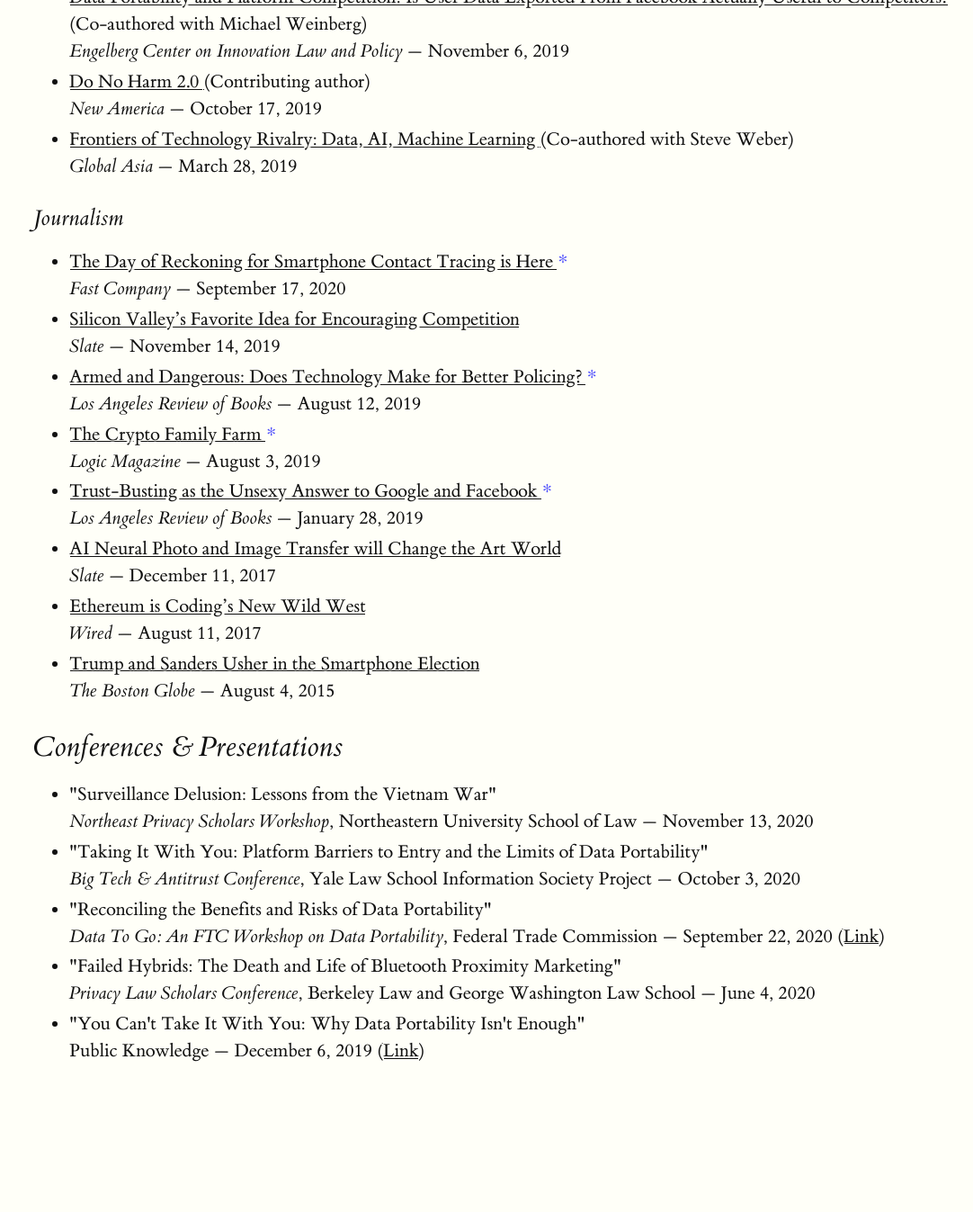
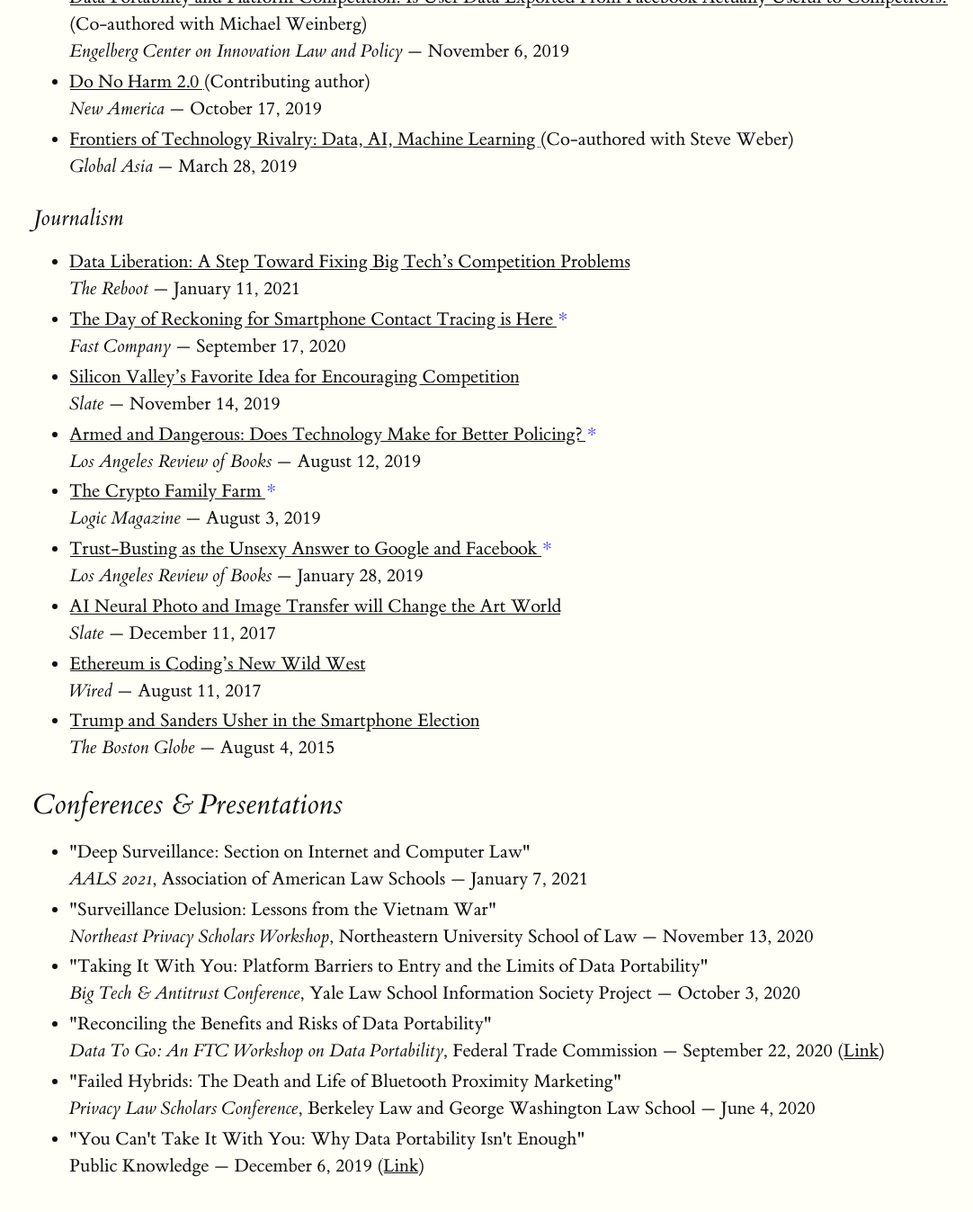
Before and after one commit to gajeam/gajeam.github.io, a Jekyll site: the page built from index.html, in a window 1280 px wide and 1400 px high, scrolled down 869 px. Shown: the top 1347 px of the window at 90% size, without its empty margins (91-1173 px from the left). Built offline with Jekyll 4.4.1, drawn with Linux system fonts in a browser that asks for light colours; before the commit the page ends 2141 px from its top, so only the background shows below that.

Commit message:
Added links

```diff
--- a/_data/links.yaml
+++ b/_data/links.yaml
@@ -44,6 +44,11 @@
         fave: false
   - title: "Journalism"
     list:
+      - name: "Data Liberation: A Step Toward Fixing Big Tech’s Competition Problems"
+        publisher: The Reboot
+        link: https://thereboot.com/data-liberation-a-step-toward-fixing-big-techs-competition-problems/
+        date: January 11, 2021
+        fave: false
       - name: "The Day of Reckoning for Smartphone Contact Tracing is Here"
         publisher: Fast Company
         link: https://www.fastcompany.com/90550939/the-day-of-reckoning-for-smartphone-contact-tracing-is-here
@@ -86,6 +91,10 @@
         fave: false
 conferences:
   list:
+    - name: "Deep Surveillance: Section on Internet and Computer Law"
+      conference: "AALS 2021"
+      host: "Association of American Law Schools"
+      date: January 7, 2021
     - name: "Surveillance Delusion: Lessons from the Vietnam War"
       conference: "Northeast Privacy Scholars Workshop"
       host: "Northeastern University School of Law"
```
